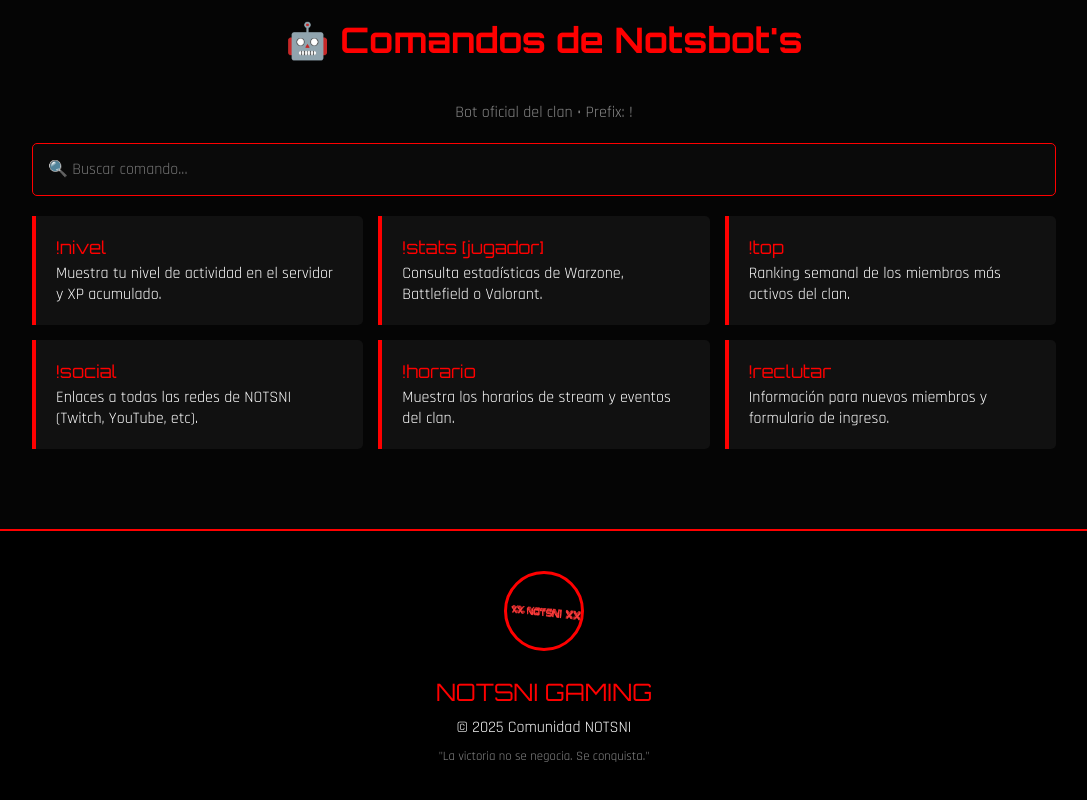
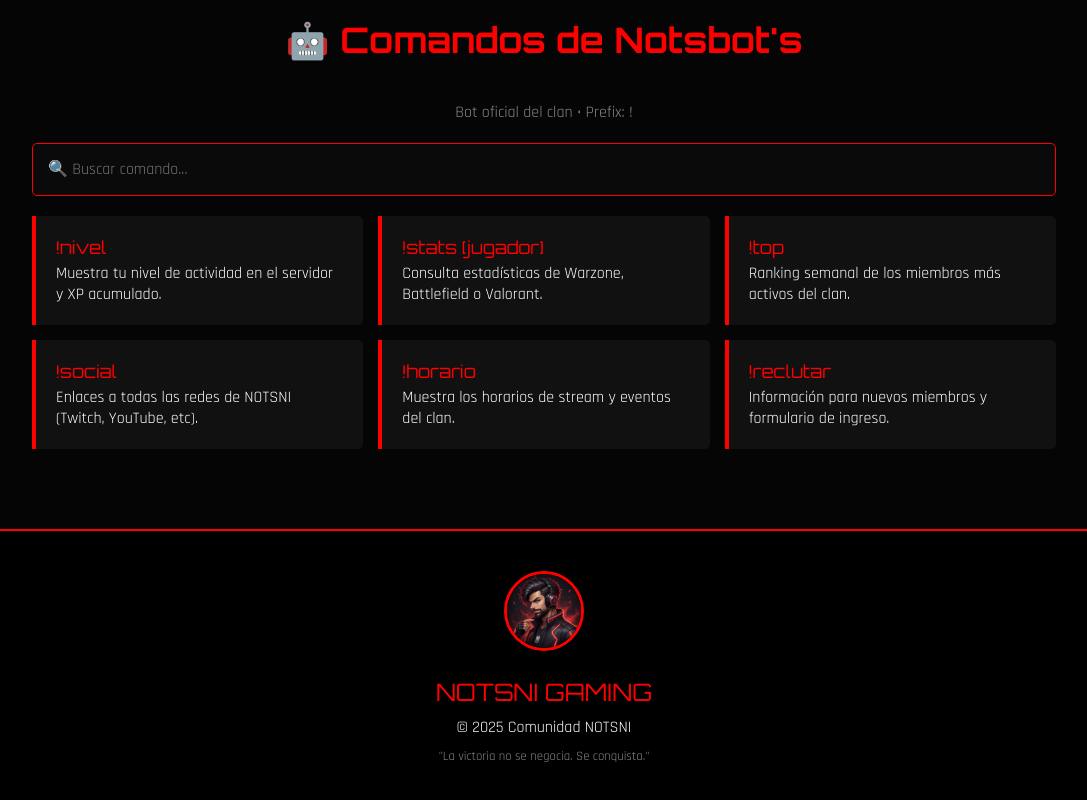
Before and after one commit to NoTSNi/notsni-web, a plain HTML site: page index.html in a window 1280 px wide. Shown: the part 2883-3683 px from the top of the page, without its empty margins (96-1183 px from the left). Drawn offline with nearby package versions, Linux system fonts and the light colour scheme.

Commit message:
Update footer image source in index.html

```diff
--- a/index.html
+++ b/index.html
@@ -689,7 +689,7 @@
     </section>
 
     <footer>
-        <img src="https://github.com/NoTSNi/notsni-web/blob/main/logo.png" class="footer-avatar" alt="NOTSNI Logo">
+        <img src="https://github.com/NoTSNi/notsni-web/blob/main/avatar.jpg" class="footer-avatar" alt="NOTSNI Logo">
         <p style="font-family:'Orbitron',sans-serif; font-size:1.5rem; color:var(--primary); margin-bottom:10px;">
             NOTSNI GAMING
         </p>
```
